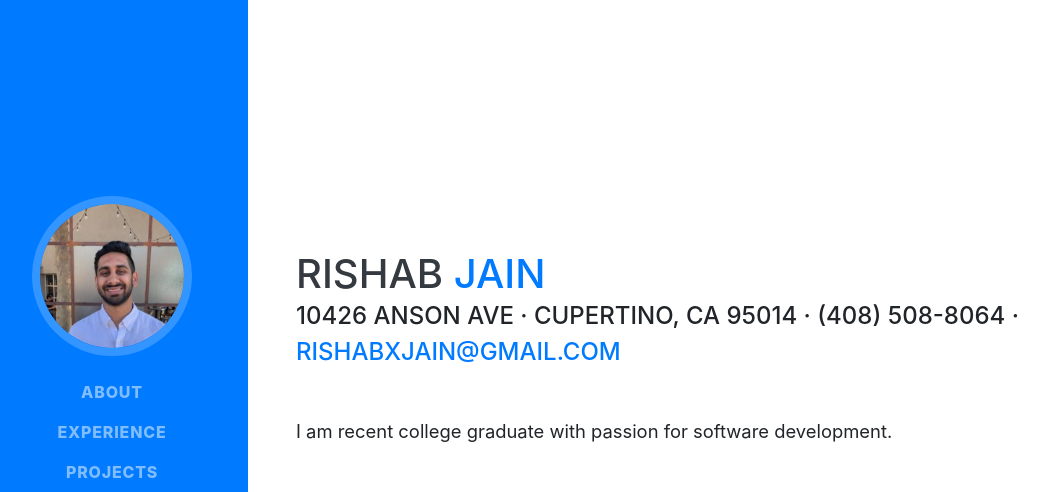
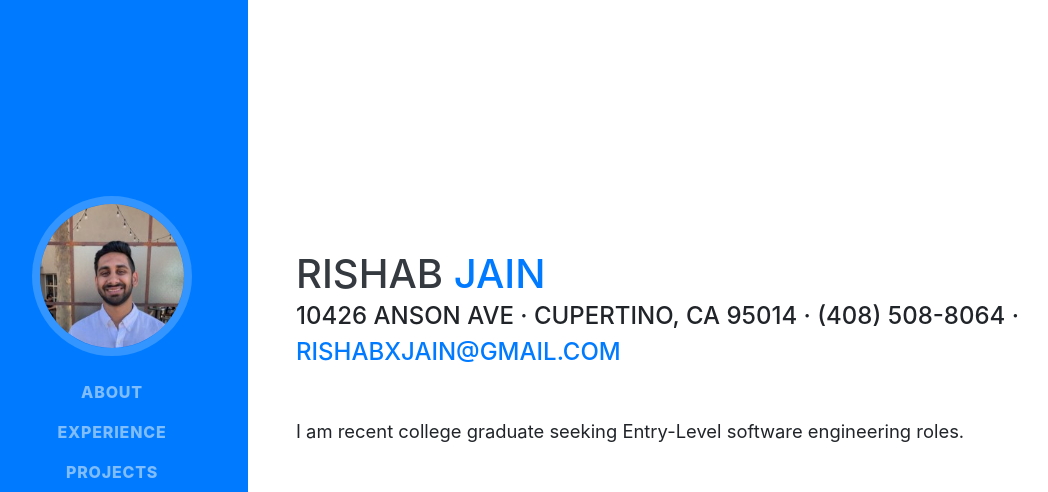
Before and after one commit to RishabJain27/RishabJain27.github.io, a website with bundled scripts: page index.html in a window 1280 px wide. Shown: the top 492 px of the page, without its empty margins (24-1072 px from the left). Built offline with nearby package versions, Linux system fonts and the light colour scheme; a web font is replaced by a local one.

Commit message:
changing desciption

```diff
--- a/index.html
+++ b/index.html
@@ -69,7 +69,7 @@
         <div class="subheading mb-5">10426 Anson Ave · Cupertino, CA 95014 · (408) 508-8064 ·
           <a href="mailto:rishabxjain@gmail.com">rishabxjain@gmail.com</a>
         </div>
-        <p class="lead mb-5">I am recent college graduate with passion for software development.</p>
+        <p class="lead mb-5">I am recent college graduate seeking Entry-Level software engineering roles.</p>
         <div class="social-icons">
           <a href="https://www.linkedin.com/in/rishab-jain-/">
             <i class="fab fa-linkedin-in"></i>
```
